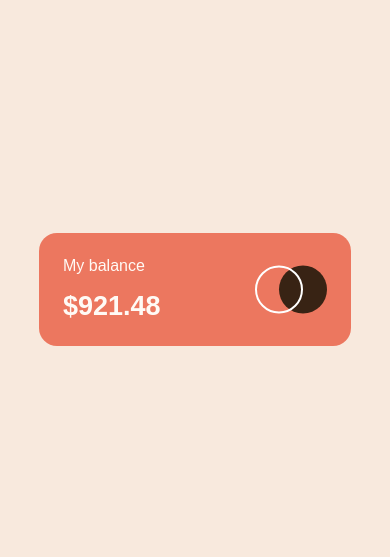
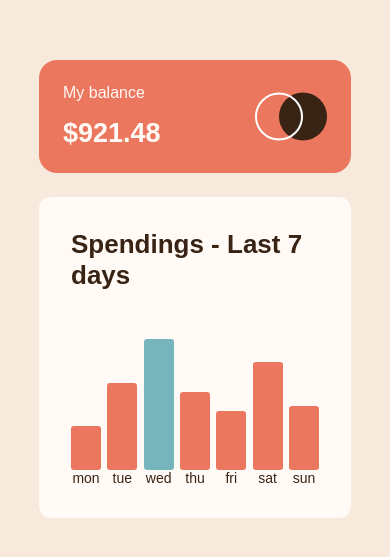
Before and after one commit to MatheusTrindade5201/expenses-chart-component-main, a React (Vite) app: page / in a window 390 px wide. Shown: the part 133-690 px from the top of the page. Built offline with nearby package versions, Linux system fonts and the light colour scheme.

Commit message:
feat: creating the chart component - mobile version

```diff
--- a/src/App.jsx
+++ b/src/App.jsx
@@ -1,6 +1,7 @@
 import { Fragment } from "react"
 import { ThemeProvider } from "styled-components"
 import MyBalance from "./component/MyBalance"
+import Spendings from "./component/Spendings"
 import FontStyle from "./styles/fonts"
 import GlobalStyle from "./styles/globalStyle"
 import { themes } from "./styles/theme"
@@ -10,8 +11,8 @@ function App() {
   return (
     <ThemeProvider theme={themes}>
       <MyBalance />
+      <Spendings />
       <GlobalStyle />
-      <FontStyle />
     </ThemeProvider>
   )
 }
--- /dev/null
+++ b/src/component/Chart/index.jsx
@@ -0,0 +1,21 @@
+import { Bar, ChartWrapper } from "./style"
+import json from '../../assets/json/data.json'
+
+const Chart = () => {
+
+    const data = json;
+    let max = 0
+    for(let i = 0; i < data.length; i++){
+        if(data[i].amount > max){
+            max = data[i].amount
+        }
+    }
+
+    return (
+        <ChartWrapper >
+            {data.map(data => <Bar greatest={data.amount === max ? true : false}><p className="amount">${data.amount}</p><span className="bar" style={{height: `${data.amount*2.5}px`}}></span><p className="day">{data.day}</p></Bar>)}
+        </ChartWrapper>
+    )
+}
+
+export default Chart
--- /dev/null
+++ b/src/component/Chart/style.js
@@ -0,0 +1,49 @@
+import styled from "styled-components";
+
+export const ChartWrapper = styled.div`
+    display: flex;
+    justify-content: space-between;
+    align-items: flex-end;
+`
+
+export const Bar = styled.div`
+    display: flex;
+    flex-direction: column;
+    align-items: center;
+    position: relative;
+    margin-top: 3rem;
+
+    .bar{
+        display: inline-block;
+        width: 30px;
+        background-color: ${({greatest}) => greatest ? (props => props.theme.colors.cyan) : (props => props.theme.colors.softRed)};
+        border-radius: 3px;
+    }
+
+    .amount{
+        display: none;
+        font-size: 14px;
+        background-color: ${props => props.theme.colors.darkBrown};
+        color: ${props => props.theme.colors.paleOrange};
+        padding: .2rem;
+        border-radius: 4px;
+        position: absolute;
+        margin-bottom: 1rem;
+        top: -30px;
+        z-index: 2
+    }
+
+    .day{
+        font-size: 14px;
+        text-align: center
+    }
+
+    &:hover>.amount{
+        display: block
+    }
+
+    &:hover{
+        opacity: .8
+    }
+
+`
--- a/src/component/Spendings/index.jsx
+++ b/src/component/Spendings/index.jsx
@@ -1,10 +1,11 @@
+import Chart from "../Chart"
 import { SpendingsWrapper, Title } from "./style"
 
 const Spendings = () => {
     return(
         <SpendingsWrapper>
             <Title>Spendings - Last 7 days</Title>
-
+            <Chart />
         </SpendingsWrapper>
     )
 }
--- a/src/component/Spendings/style.js
+++ b/src/component/Spendings/style.js
@@ -11,6 +11,7 @@ export const SpendingsWrapper = styled.div`
     max-width: 800px;
     margin-top: 1.5rem;
     box-sizing: border-box;
+    flex-direction: column;
 `
 
 export const Title = styled.h2`
```
